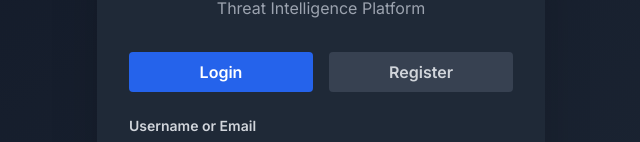
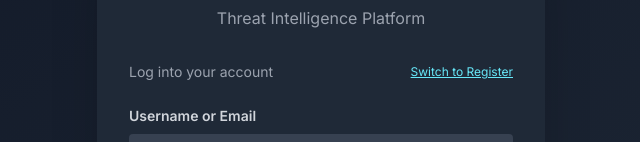
Before and after one commit to ks2142o/HoneypotProject, a React (Vite) app in the folder webapp/frontend/: page / in a window 1280 px wide. Shown: the part 240-382 px from the top of the page, without its empty margins (319-959 px from the left). Built offline with nearby package versions, Linux system fonts and the light colour scheme; no server answers.

Commit message:
Smooth UI and login mode fix; robust AttackAdminPanel error handling

```diff
--- a/webapp/frontend/src/components/AttackAdminPanel.jsx
+++ b/webapp/frontend/src/components/AttackAdminPanel.jsx
@@ -22,7 +22,11 @@ function AttackAdminPanel() {
     try {
       // Use the existing API but with admin access
       const data = await api.recentAttacks();
-      let allAttacks = data.attacks || [];
+      let allAttacks = Array.isArray(data?.attacks) ? data.attacks : [];
+      if (allAttacks.length === 0 && Array.isArray(data)) {
+        // fallback if endpoint returns plain array
+        allAttacks = data;
+      }
 
       // Apply filters
       if (honeypotFilter) {
@@ -47,15 +51,21 @@ function AttackAdminPanel() {
       const paginated = allAttacks.slice(start, start + PER_PAGE);
       setAttacks(paginated);
     } catch (err) {
-      setError(err.message || 'Failed to load attacks');
+      setError((err && err.message) ? err.message : String(err || 'Failed to load attacks'));
     } finally {
       setLoading(false);
     }
   };
 
   const handleDeleteAttack = async (attackId) => {
+    if (!attackId) {
+      setError('Delete not available for this record (missing ID)');
+      return;
+    }
+
     if (!window.confirm('Are you sure you want to delete this attack record?')) return;
-    // Note: This would require a new API endpoint for deleting attacks
+
+    // TODO: implement backend delete endpoint (/api/attacks/:id)
     setError('Delete functionality not implemented yet');
   };
 
--- a/webapp/frontend/src/components/AuthPanel.jsx
+++ b/webapp/frontend/src/components/AuthPanel.jsx
@@ -62,35 +62,22 @@ function AuthPanel({ onAuthenticated }) {
           <p className="text-gray-400">Threat Intelligence Platform</p>
         </div>
 
-        {/* Tab Switcher */}
-        <div className="flex space-x-4 mb-6">
+        {/* Mode switcher (single action button) */}
+        <div className="flex items-center justify-between mb-6">
+          <span className="text-sm text-gray-400">
+            {mode === 'login' ? 'Log into your account' : 'Create a new account'}
+          </span>
           <button
+            type="button"
             onClick={() => {
-              setMode('login');
+              const nextMode = mode === 'login' ? 'register' : 'login';
+              setMode(nextMode);
               setError('');
               setFormData({ username: '', email: '', password: '' });
             }}
-            className={`flex-1 py-2 px-4 rounded font-semibold transition ${
-              mode === 'login'
-                ? 'bg-blue-600 text-white'
-                : 'bg-gray-700 text-gray-300 hover:bg-gray-600'
-            }`}
+            className="text-xs text-cyan-300 hover:text-cyan-200 underline transition"
           >
-            Login
-          </button>
-          <button
-            onClick={() => {
-              setMode('register');
-              setError('');
-              setFormData({ username: '', email: '', password: '' });
-            }}
-            className={`flex-1 py-2 px-4 rounded font-semibold transition ${
-              mode === 'register'
-                ? 'bg-blue-600 text-white'
-                : 'bg-gray-700 text-gray-300 hover:bg-gray-600'
-            }`}
-          >
-            Register
+            {mode === 'login' ? 'Switch to Register' : 'Switch to Login'}
           </button>
         </div>
 
```
